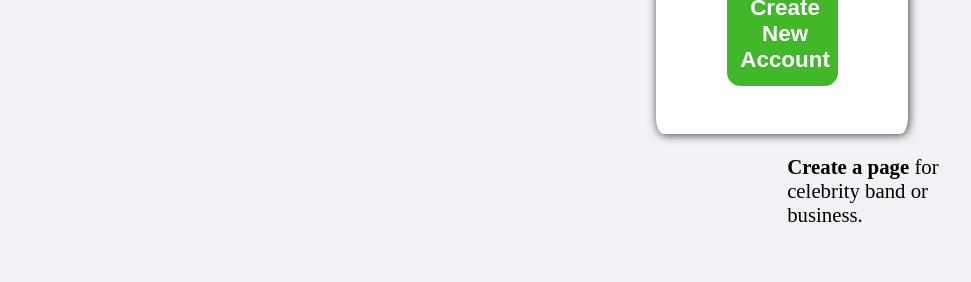
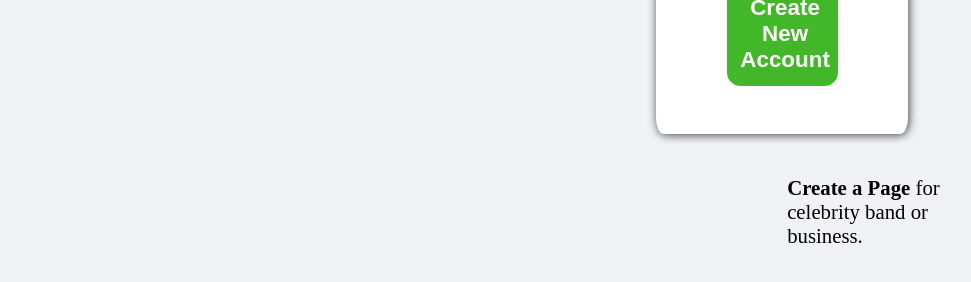
Before and after one commit to Tham-Bahadur-Pun/facebook-signup-login.github.io, a plain HTML site: page index.html in a window 1280 px wide. Shown: the part 494-776 px from the top of the page, without its empty margins (279-1250 px from the left). Drawn offline with Linux system fonts and the light colour scheme.

Commit message:
minor-changes

```diff
--- a/index.html
+++ b/index.html
@@ -30,7 +30,7 @@
                 <button class="create-btn">Create New Account</button>
 
             </div>
-            <p class="celebrity"><a href="#">Create a page</a> for celebrity band or business.</p>
+            <p class="celebrity"><a href="#">Create a Page</a> for celebrity band or business.</p>
 
 
         </div>
--- a/style.css
+++ b/style.css
@@ -120,7 +120,7 @@
 
     .celebrity {
         font-size: 1.3em;
-        margin-top: 1em;
+        margin-top: 2em;
         margin-left: 14em;
     }
 
```
